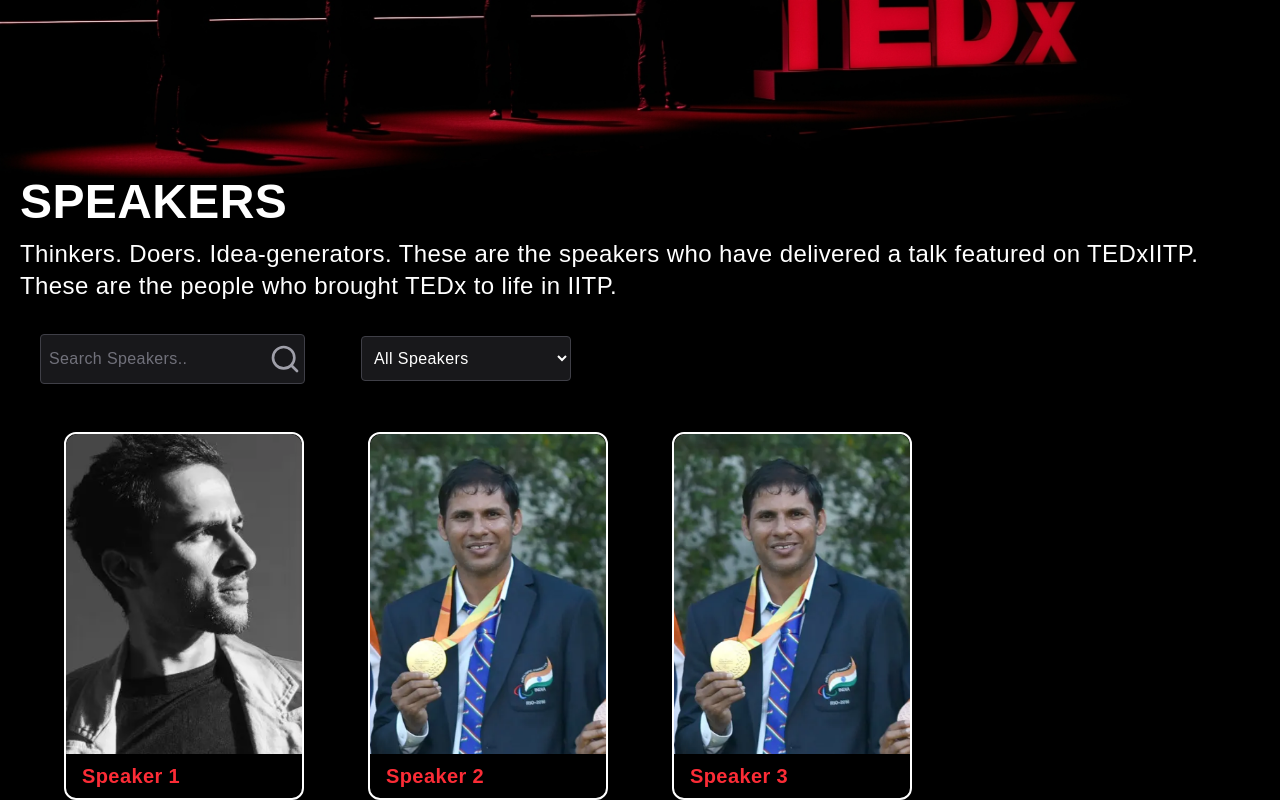
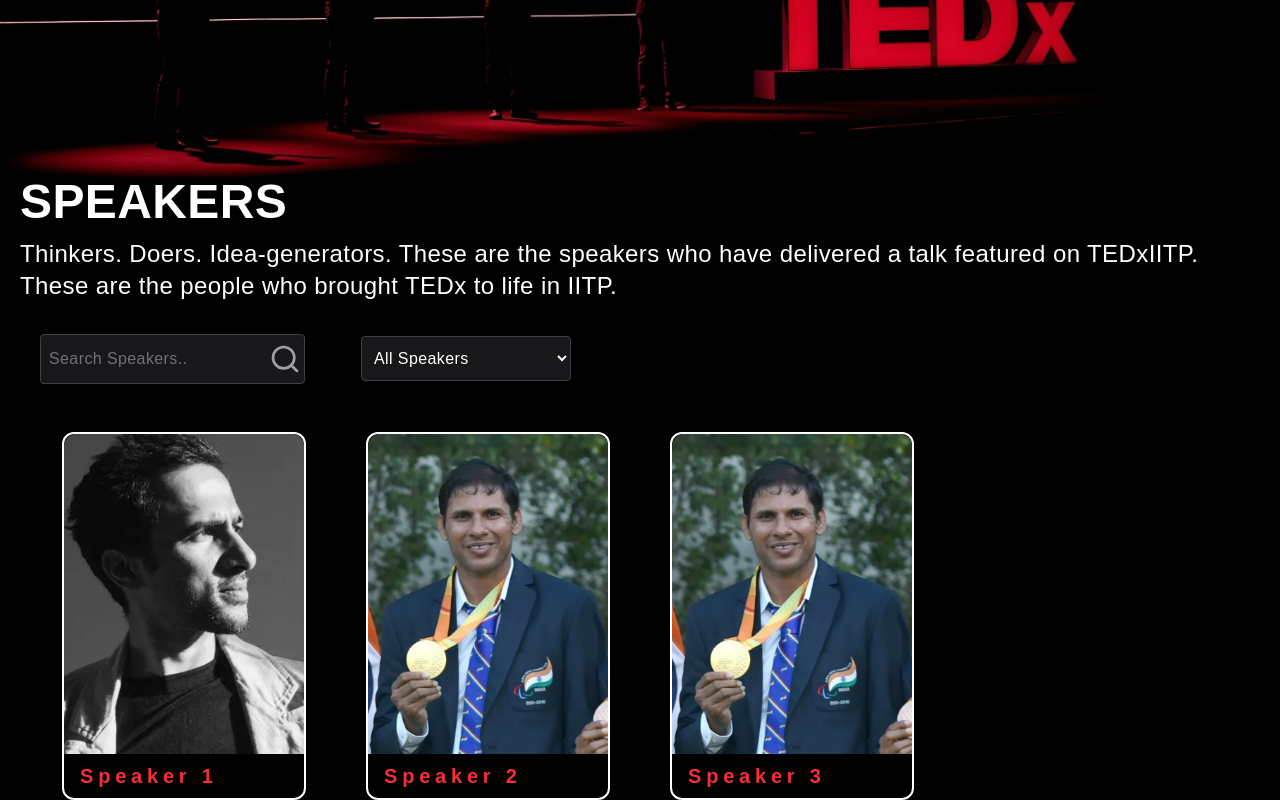
Before and after one commit to shreya300907/Speakers, a Next.js app: page / in a window 1280 px wide. Shown: the part 178-978 px from the top of the page. Built offline with nearby package versions, Linux system fonts and the light colour scheme.

Commit message:
"making it responsive"

```diff
--- /dev/null
+++ b/src/components/dum.tsx
@@ -0,0 +1,28 @@
+type SpeakerCardProps = {
+    speaker: string;
+    title: string;
+};
+
+export default function SpeakerCard({ speaker, title }: SpeakerCardProps) {
+    return (
+        <div className={"group relative overflow-hidden border-2 border-white rounded-xl hover:transition-all duration-500 hover:-translate-y-3 hover:shadow-md hover:shadow-white"}>
+            <div>
+                <img
+                    src={`/${speaker}.png`}
+                    alt={`${speaker}`}
+                    className="h-80 min-w-60 object-cover rounded-t-xl transition-all duration-300 group-hover:blur-sm group-hover:brightness-50"
+                />
+                <div className="transition-opacity ease-out duration-500 absolute bottom-5 pl-4 flex flex-col gap-3 opacity-0 group-hover:opacity-100">
+                    <h2 className="text-xl font-semibold text-left text-white">{`${speaker}`}</h2>
+                    <div className="text-zinc-300 text-xs ">
+                        {`${title}`}
+                    </div>
+                    <button className="bg-red-600 text-white font-semibold text-sm py-1 rounded-md cursor-pointer">
+                        Know more
+                    </button>
+                </div>
+            </div>
+            <h2 className="text-xl font-semibold text-left pl-4 py-2 text-red-500 tracking-[0.3rem] group-hover:text-black ">{`${speaker}`}</h2>
+        </div>
+    );
+}
--- a/src/components/speakerCard.tsx
+++ b/src/components/speakerCard.tsx
@@ -1,28 +1,48 @@
+"use client";
+import { useState } from "react";
+
 type SpeakerCardProps = {
     speaker: string;
     title: string;
 };
 
 export default function SpeakerCard({ speaker, title }: SpeakerCardProps) {
+    const [isActive, setIsActive] = useState(false);
+
     return (
-        <div className="group relative overflow-hidden border-2 border-white rounded-xl hover:transition-transform duration-500 hover:-translate-y-3 hover:shadow-md hover:shadow-white">
+        <div
+            onClick={() => setIsActive(!isActive)}
+            className={`group relative overflow-hidden border-2 border-white rounded-xl transition-all duration-500 cursor-pointer
+                hover:-translate-y-3 hover:shadow-md hover:shadow-white
+                ${isActive ? "-translate-y-3 shadow-md shadow-white" : ""}`}
+        >
             <div>
                 <img
                     src={`/${speaker}.png`}
                     alt={`${speaker}`}
-                    className="h-80 object-cover rounded-t-xl transition-all duration-300 group-hover:blur-sm group-hover:brightness-50"
+                    className={`h-80 min-w-60 object-cover rounded-t-xl transition-all duration-300
+                        group-hover:blur-sm group-hover:brightness-50
+                        ${isActive ? "blur-sm brightness-50" : ""}`}
                 />
-                <div className="transition-opacity ease-out duration-500 absolute bottom-5 pl-4 flex flex-col gap-3 opacity-0 group-hover:opacity-100">
+                <div className={`transition-opacity ease-out duration-500 absolute bottom-5 pl-4 flex flex-col gap-3
+                    opacity-0 group-hover:opacity-100
+                    ${isActive ? "opacity-100" : ""}`}
+                >
                     <h2 className="text-xl font-semibold text-left text-white">{`${speaker}`}</h2>
                     <div className="text-zinc-300 text-xs ">
                         {`${title}`}
                     </div>
-                    <button className="bg-red-600 text-white font-semibold text-sm py-1 text-center rounded-md cursor-pointer">
+                    <button className="bg-red-600 text-white font-semibold text-sm py-1 rounded-md cursor-pointer">
                         Know more
                     </button>
                 </div>
             </div>
-            <h2 className="text-xl font-semibold text-left pl-4 py-2 text-red-500 group-hover:text-black">{`${speaker}`}</h2>
+            <h2 className={`text-xl font-semibold text-left pl-4 py-2 text-red-500 tracking-[0.3rem] transition-colors duration-300
+                group-hover:text-black
+                ${isActive ? "text-black" : ""}`}
+            >
+                {`${speaker}`}
+            </h2>
         </div>
     );
 }
```
